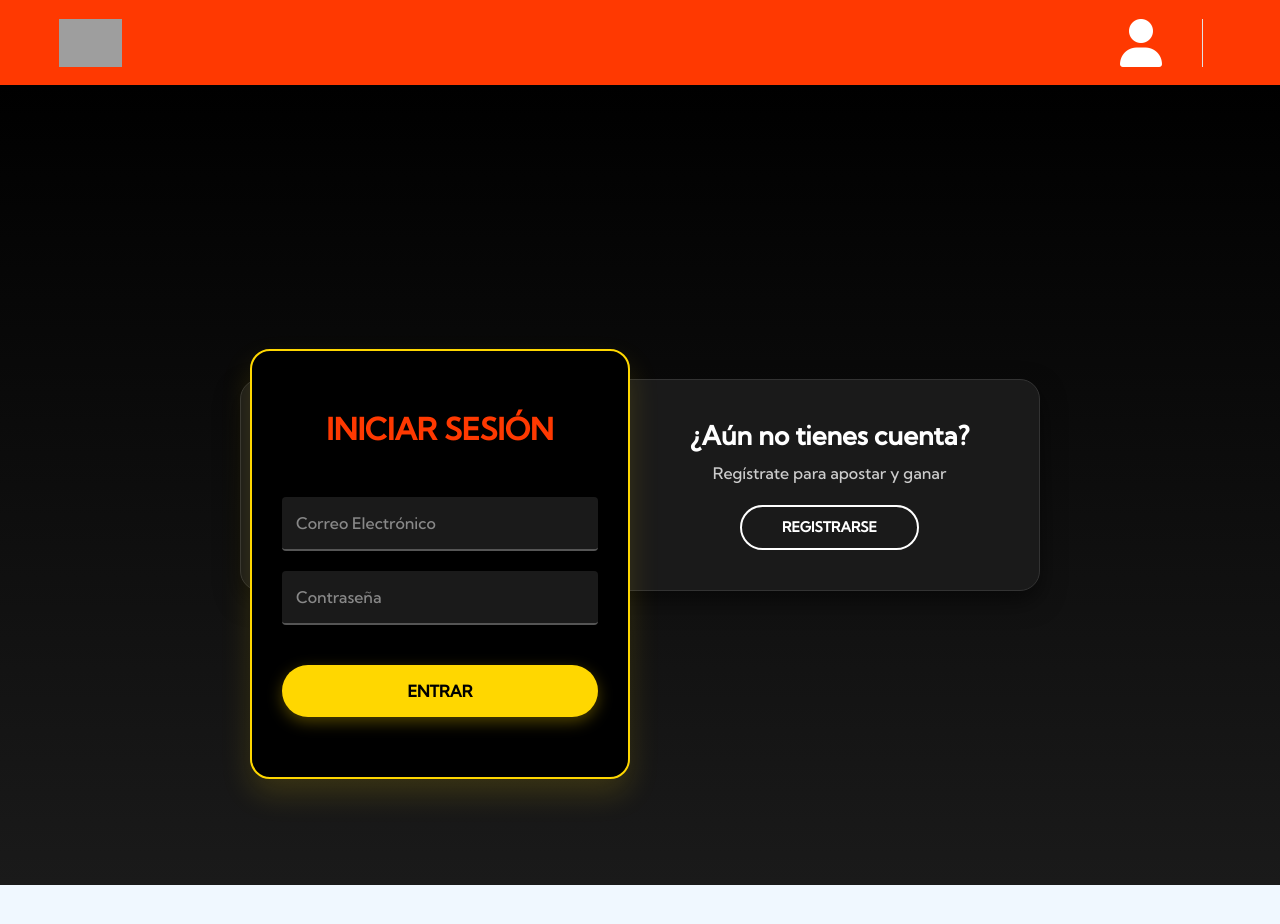
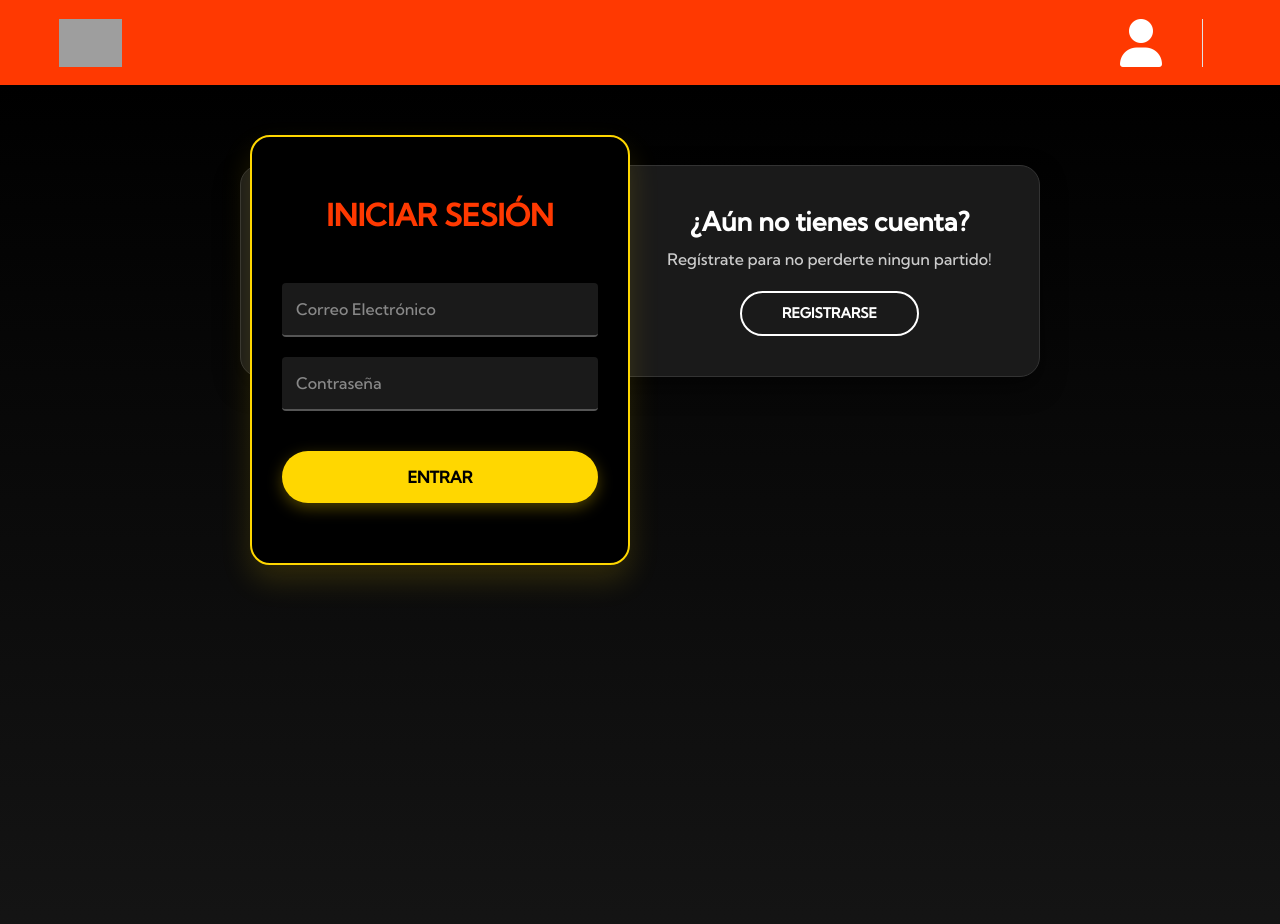
Before and after one commit to MiguelMoreno99/FRONT_END_WEB2, an Angular app: page /inicio-de-sesion-registro in a window 1280 px wide. Shown: the top 924 px of the page. Before the commit the page ends 885 px from the top, so only its background shows below. Built offline with nearby package versions, Linux system fonts and the light colour scheme; grey boxes are pictures that could not be loaded.

Commit message:
se mejora el diseño de la pantalla de login y registro de usuario

```diff
--- a/package.json
+++ b/package.json
@@ -30,6 +30,7 @@
     "ngx-bootstrap": "^12.0.0",
     "ngx-ui-tour-md-menu": "^12.1.0",
     "rxjs": "~7.8.0",
+    "sweetalert2": "^11.26.4",
     "tslib": "^2.3.0",
     "zone.js": "~0.14.3"
   },
--- a/src/app/inicio-sesion-registro/inicio-sesion-registro.component.css
+++ b/src/app/inicio-sesion-registro/inicio-sesion-registro.component.css
@@ -1,29 +1,24 @@
-/* =========================================
-   ESTRUCTURA GENERAL Y CENTRADO
-   ========================================= */
 :host {
   display: block;
-  /* Fondo oscuro general */
   background-color: #0b0b0b;
   background-image: linear-gradient(to bottom, #000000, #1a1a1a);
-  min-height: 100vh;
+  min-height: 50vh;
   font-family: 'Roboto', sans-serif;
   display: flex;
-  align-items: center;
   justify-content: center;
-  padding: 20px;
+  align-items: flex-start;
+  padding-top: 10vh;
 }
 
 .contenedor__todo {
   width: 100%;
   max-width: 800px;
+  height: 100%;
+  min-height: 1000px;
   margin: auto;
   position: relative;
 }
 
-/* =========================================
-   CAJA TRASERA (FONDO ESTÁTICO)
-   ========================================= */
 .caja__trasera {
   width: 100%;
   padding: 40px 20px;
@@ -31,7 +26,6 @@
   justify-content: center;
   align-items: center;
   background-color: #1a1a1a;
-  /* Gris oscuro elegante */
   border-radius: 20px;
   box-shadow: 0 10px 25px rgba(0, 0, 0, 0.5);
   border: 1px solid #333;
@@ -45,7 +39,6 @@
   transition: all 0.5s;
   text-align: center;
   width: 50%;
-  /* Dividimos el espacio en dos */
   display: flex;
   flex-direction: column;
   align-items: center;
@@ -65,7 +58,6 @@
   color: #ccc;
 }
 
-/* Botones de la caja trasera (Transparentes) */
 .caja__trasera button {
   padding: 10px 40px;
   border: 2px solid white;
@@ -86,36 +78,25 @@
   transform: scale(1.05);
 }
 
-/* =========================================
-   CONTENEDOR FLOTANTE (FORMULARIOS)
-   ========================================= */
 .contenedor__login-register {
   display: flex;
   align-items: center;
   width: 100%;
   max-width: 380px;
   position: absolute;
-  /* Flota sobre la caja trasera */
   top: -30px;
-  /* Un poco más arriba para efecto 3D */
   left: 10px;
-  /* Posición inicial */
-
-  /* Transición suave del deslizamiento */
   transition: left 0.5s cubic-bezier(0.175, 0.885, 0.320, 1.275);
   z-index: 2;
 }
 
-/* Estilo de los formularios (La tarjeta blanca/negra) */
 .contenedor__login-register form {
   width: 100%;
   padding: 60px 30px;
-  /* Fondo Negro Profundo con borde dorado */
   background: #000000;
   border: 2px solid gold;
   border-radius: 20px;
   box-shadow: 0 15px 30px rgba(255, 215, 0, 0.15);
-  /* Resplandor dorado sutil */
   text-align: center;
 }
 
@@ -124,23 +105,17 @@
   text-align: center;
   margin-bottom: 30px;
   color: #FF3901;
-  /* Título Naranja */
   text-transform: uppercase;
   font-weight: 800;
 }
 
-/* =========================================
-   INPUTS (Entradas de texto)
-   ========================================= */
 .contenedor__login-register form input {
   width: 100%;
   margin-top: 20px;
   padding: 14px;
   border: none;
   border-bottom: 2px solid #555;
-  /* Línea sutil */
   background: #1a1a1a;
-  /* Fondo gris oscuro para input */
   color: white;
   font-size: 16px;
   outline: none;
@@ -154,20 +129,15 @@
 
 .contenedor__login-register form input:focus {
   border-bottom: 2px solid gold;
-  /* Brilla dorado al escribir */
   background: #222;
 }
 
-/* =========================================
-   BOTÓN PRINCIPAL (ENTRAR/REGISTRARSE)
-   ========================================= */
 .contenedor__login-register form button {
   padding: 14px 40px;
   margin-top: 40px;
   border: none;
   font-size: 16px;
   background: gold;
-  /* Fondo Dorado */
   color: black;
   font-weight: 800;
   text-transform: uppercase;
@@ -181,15 +151,11 @@
 
 .contenedor__login-register form button:hover {
   background-color: #FF3901;
-  /* Naranja al hover */
   color: white;
   transform: translateY(-2px);
   box-shadow: 0 10px 20px rgba(255, 57, 1, 0.4);
 }
 
-/* =========================================
-   UTILIDADES Y ERRORES
-   ========================================= */
 .formulario__login {
   opacity: 1;
   display: block;
@@ -199,7 +165,6 @@
   display: none;
 }
 
-/* Estilo de validaciones */
 .error div {
   text-align: left;
   margin-top: 5px;
@@ -208,11 +173,9 @@
 
 .error span {
   color: #ff4444;
-  /* Rojo brillante para errores */
   font-weight: 500;
 }
 
-/* Ajuste del label de fecha */
 label[for="fecha"] {
   display: block;
   text-align: left;
@@ -220,7 +183,6 @@ label[for="fecha"] {
   color: #aaa !important;
 }
 
-/* Media Query para móviles: Quitamos el efecto deslizante y ponemos uno debajo de otro */
 @media screen and (max-width: 850px) {
   .caja__trasera {
     height: auto;
@@ -236,8 +198,6 @@ label[for="fecha"] {
   .contenedor__login-register {
     position: relative;
     top: 0;
-    left: 0 !important;
-    /* Forzamos que no se mueva horizontalmente */
     width: 100%;
     max-width: 100%;
     margin-top: 20px;
--- a/src/app/inicio-sesion-registro/inicio-sesion-registro.component.html
+++ b/src/app/inicio-sesion-registro/inicio-sesion-registro.component.html
@@ -33,7 +33,7 @@
       [ngStyle]="{ opacity: isRegistroVisible ? '0' : '1' }"
     >
       <h3>¿Aún no tienes cuenta?</h3>
-      <p>Regístrate para apostar y ganar</p>
+      <p>Regístrate para no perderte ningun partido!</p>
       <button id="btn__register" (click)="mostrarRegistro()">
         Registrarse
       </button>
--- a/src/app/inicio-sesion-registro/inicio-sesion-registro.component.ts
+++ b/src/app/inicio-sesion-registro/inicio-sesion-registro.component.ts
@@ -3,6 +3,7 @@ import { CommonModule } from '@angular/common';
 import { FormControl, FormGroup, FormGroupDirective, FormsModule, ReactiveFormsModule, Validators, AbstractControl } from '@angular/forms';
 import { UsuarioService } from '../services/usuario.service';
 import { Router } from '@angular/router';
+import Swal from 'sweetalert2';
 
 @Component({
   selector: 'app-inicio-sesion-registro',
@@ -155,16 +156,25 @@ export class InicioSesionRegistroComponent {
   }
 
   mostrarMensajeError(mensaje: string): void {
-    this.mensajeError = mensaje;
-    setTimeout(() => {
-      this.mensajeError = '';
-    }, 3000);
+    Swal.fire({
+      icon: 'error',
+      title: 'Oops...',
+      text: mensaje,
+      background: '#1a1a1a', // Fondo oscuro
+      color: '#fff', // Texto blanco
+      confirmButtonColor: '#d33' // Botón rojo
+    });
   }
 
   mostrarMensajeExito(mensaje: string): void {
-    this.mensajeExito = mensaje;
-    setTimeout(() => {
-      this.mensajeExito = '';
-    }, 3000);
+    Swal.fire({
+      icon: 'success',
+      title: '¡Éxito!',
+      text: mensaje,
+      background: '#1a1a1a',
+      color: '#fff',
+      confirmButtonColor: 'gold',
+      confirmButtonText: '<span style="color:black">Continuar</span>'
+    });
   }
 }
```
Also changed, not shown: 1 other file (tests, documents, lock files or other folders).
